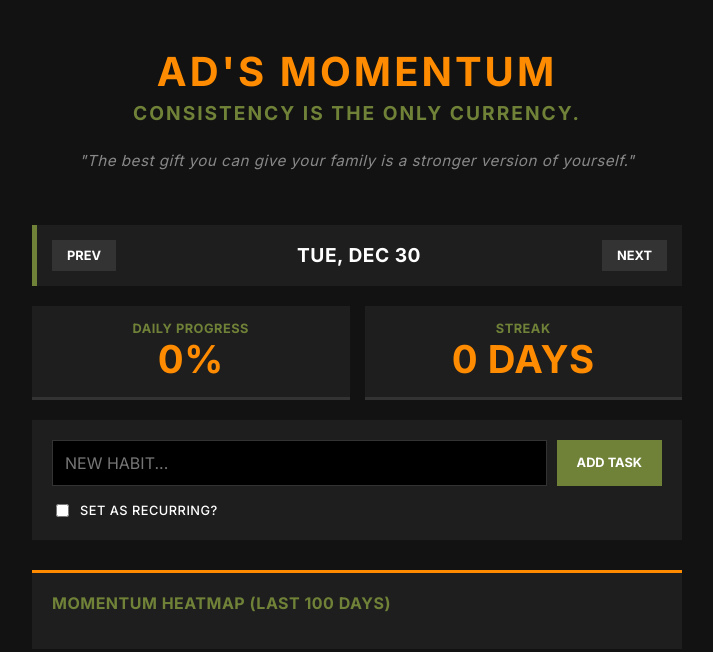
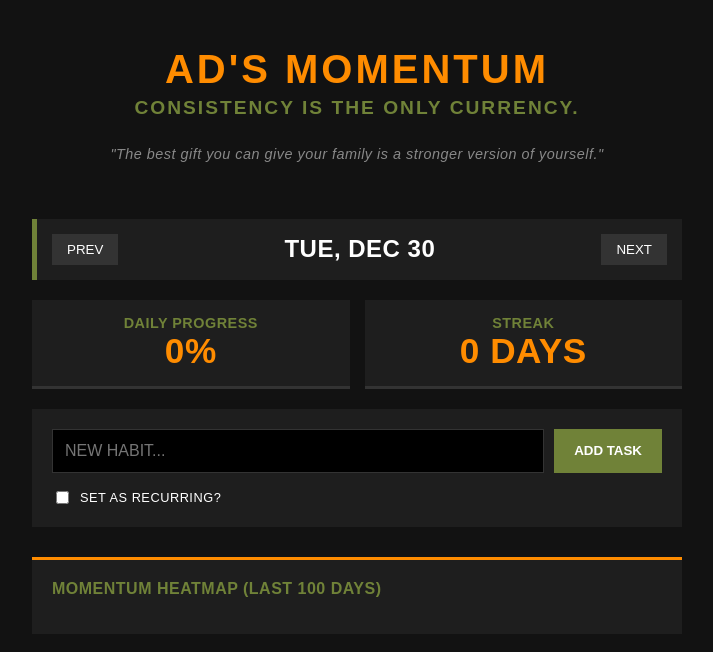
Before and after one commit to aamandeepnssl/TestDailyHabits, a plain HTML site: page index.html in a window 1280 px wide. Shown: the whole page, without its empty margins (283-996 px from the left). Drawn offline with Linux system fonts and the light colour scheme; no server answers; a web font is replaced by a local one.

Commit message:
Change font to 'Fira Sans Condensed' and adjust styles
Updated font and style properties in index.html.

```diff
--- a/index.html
+++ b/index.html
@@ -4,7 +4,7 @@
     <meta charset="UTF-8">
     <meta name="viewport" content="width=device-width, initial-scale=1.0">
     <title>AD's Momentum</title>
-    <link href="https://fonts.googleapis.com/css2?family=Inter:wght@400;500;700&display=swap" rel="stylesheet">
+    <link href="https://fonts.googleapis.com/css2?family=Fira+Sans+Condensed:wght@400;700&display=swap" rel="stylesheet">
     <script src="https://www.gstatic.com/firebasejs/9.23.0/firebase-app-compat.js"></script>
     <script src="https://www.gstatic.com/firebasejs/9.23.0/firebase-database-compat.js"></script>
     <style>
@@ -19,7 +19,7 @@
         }
 
         body {
-            font-family: 'Inter', sans-serif;
+            font-family: 'Fira Sans Condensed', sans-serif;
             background: var(--bg);
             color: var(--text);
             padding: 20px;
@@ -30,20 +30,20 @@
 
         .container { max-width: 650px; margin: 0 auto; }
 
+        /* Adjusted Spacing for Title and Motto */
         h1.main-title {
             text-align: center;
             color: var(--orange);
             font-size: 2.5rem;
-            margin-bottom: 0px;
+            margin-bottom: 0px; /* Removed margin to bring motto closer */
             letter-spacing: 3px;
-            font-weight: 700;
         }
 
         .motto {
             text-align: center;
             font-size: 1.2rem;
             color: var(--olive);
-            margin-top: 5px;
+            margin-top: 5px; /* Tiny gap under title */
             margin-bottom: 25px;
             font-weight: 700;
             letter-spacing: 2px;
@@ -55,28 +55,27 @@
             color: #888;
             margin-bottom: 30px;
             min-height: 45px;
-            font-size: 0.95rem;
+            font-size: 0.9rem;
             padding: 0 30px;
-            line-height: 1.5;
+            line-height: 1.4;
             text-transform: none;
-            font-weight: 400;
         }
 
         .date-nav { display: flex; justify-content: space-between; align-items: center; margin-bottom: 20px; background: var(--panel); padding: 15px; border-left: 5px solid var(--olive); }
-        .nav-btn { background: var(--grey); border: none; color: white; padding: 8px 15px; cursor: pointer; font-family: inherit; transition: 0.2s; font-weight: 700; font-size: 0.8rem; }
+        .nav-btn { background: var(--grey); border: none; color: white; padding: 8px 15px; cursor: pointer; font-family: inherit; transition: 0.2s; }
         .nav-btn:hover { background: var(--olive); }
 
         .dashboard { display: grid; grid-template-columns: 1fr 1fr; gap: 15px; margin-bottom: 20px; }
         .stat-card { background: var(--panel); padding: 15px; text-align: center; border-bottom: 3px solid var(--grey); }
-        .stat-card h3 { margin: 0; font-size: 0.8rem; color: var(--olive); font-weight: 700; }
-        .stat-card span { display: block; font-size: 2.4rem; color: var(--orange); font-weight: 700; }
+        .stat-card h3 { margin: 0; font-size: 0.9rem; color: var(--olive); }
+        .stat-card span { display: block; font-size: 2.2rem; color: var(--orange); font-weight: 700; }
 
         .add-box { background: var(--panel); padding: 20px; margin-bottom: 20px; }
         .input-row { display: flex; width: 100%; gap: 10px; box-sizing: border-box; }
-        input[type="text"] { flex-grow: 1; padding: 12px; background: #000; border: 1px solid var(--grey); color: white; font-family: inherit; font-size: 1rem; text-transform: uppercase; }
+        input[type="text"] { flex-grow: 1; padding: 12px; background: #000; border: 1px solid var(--grey); color: white; font-family: inherit; font-size: 1rem; }
 
         .task-item { display: flex; align-items: center; background: var(--panel); padding: 15px; margin-bottom: 10px; justify-content: space-between; border-right: 4px solid var(--grey); }
-        .del-btn { background: none; border: none; color: #555; cursor: pointer; font-family: inherit; font-weight: 700; padding: 5px 10px; transition: 0.3s; font-size: 0.8rem; }
+        .del-btn { background: none; border: none; color: #555; cursor: pointer; font-family: inherit; font-weight: bold; padding: 5px 10px; transition: 0.3s; }
         .del-btn:hover { color: #fff; background: var(--danger); border-radius: 3px; }
 
         #deleteModal {
@@ -90,7 +89,7 @@
         }
         .modal-content { background: var(--panel); padding: 35px; border: 1px solid var(--grey); text-align: center; max-width: 320px; }
         .modal-btns { display: flex; gap: 15px; justify-content: center; margin-top: 25px; }
-        .confirm-btn { background: var(--danger); color: white; border: none; padding: 10px 20px; cursor: pointer; font-family: inherit; font-weight: 700; }
+        .confirm-btn { background: var(--danger); color: white; border: none; padding: 10px 20px; cursor: pointer; font-family: inherit; font-weight: bold; }
         .cancel-btn { background: var(--grey); color: white; border: none; padding: 10px 20px; cursor: pointer; font-family: inherit; }
 
         .heatmap-container { background: var(--panel); padding: 20px; margin-top: 30px; border-top: 3px solid var(--orange); }
@@ -105,7 +104,7 @@
 
 <div id="deleteModal">
     <div class="modal-content">
-        <p style="font-size: 1rem; margin: 0; letter-spacing: 1px; font-weight: 700;">ARE YOU SURE YOU WANT TO DELETE THIS TASK?</p>
+        <p style="font-size: 1rem; margin: 0; letter-spacing: 1px;">ARE YOU SURE YOU WANT TO DELETE THIS TASK?</p>
         <div class="modal-btns">
             <button class="confirm-btn" id="confirmDelete">YES, DELETE</button>
             <button class="cancel-btn" onclick="closeModal()">CANCEL</button>
@@ -120,7 +119,7 @@
 
     <div class="date-nav">
         <button class="nav-btn" onclick="changeDate(-1)">PREV</button>
-        <h2 id="currentDateDisplay" style="margin:0; font-size: 1.2rem;">LOADING...</h2>
+        <h2 id="currentDateDisplay" style="margin:0;">LOADING...</h2>
         <button class="nav-btn" onclick="changeDate(1)">NEXT</button>
     </div>
 
@@ -132,20 +131,20 @@
     <div class="add-box">
         <div class="input-row">
             <input type="text" id="taskInput" placeholder="NEW HABIT...">
-            <button onclick="addTask()" style="background:var(--olive); color:white; border:none; padding:10px 20px; cursor:pointer; font-family:inherit; font-weight: 700; white-space: nowrap; font-size: 0.8rem;">ADD TASK</button>
+            <button onclick="addTask()" style="background:var(--olive); color:white; border:none; padding:10px 20px; cursor:pointer; font-family:inherit; font-weight: bold; white-space: nowrap;">ADD TASK</button>
         </div>
         <div style="margin-top:15px;">
-            <label style="cursor: pointer; font-size: 0.8rem; display: flex; align-items: center; gap: 8px; font-weight: 500;">
+            <label style="cursor: pointer; font-size: 0.8rem; display: flex; align-items: center; gap: 8px;">
                 <input type="checkbox" id="isRecurring" onchange="toggleDayPicker()"> SET AS RECURRING?
             </label>
             <div id="dayPicker" class="day-picker hidden" style="display:flex; justify-content:space-between; margin-top:15px; background: #000; padding: 10px; border-radius: 4px;">
-                <label style="font-size:0.6rem;"><input type="checkbox" value="1"> MON</label>
-                <label style="font-size:0.6rem;"><input type="checkbox" value="2"> TUE</label>
-                <label style="font-size:0.6rem;"><input type="checkbox" value="3"> WED</label>
-                <label style="font-size:0.6rem;"><input type="checkbox" value="4"> THU</label>
-                <label style="font-size:0.6rem;"><input type="checkbox" value="5"> FRI</label>
-                <label style="font-size:0.6rem;"><input type="checkbox" value="6"> SAT</label>
-                <label style="font-size:0.6rem;"><input type="checkbox" value="0"> SUN</label>
+                <label style="font-size:0.7rem;"><input type="checkbox" value="1"> MON</label>
+                <label style="font-size:0.7rem;"><input type="checkbox" value="2"> TUE</label>
+                <label style="font-size:0.7rem;"><input type="checkbox" value="3"> WED</label>
+                <label style="font-size:0.7rem;"><input type="checkbox" value="4"> THU</label>
+                <label style="font-size:0.7rem;"><input type="checkbox" value="5"> FRI</label>
+                <label style="font-size:0.7rem;"><input type="checkbox" value="6"> SAT</label>
+                <label style="font-size:0.7rem;"><input type="checkbox" value="0"> SUN</label>
             </div>
         </div>
     </div>
@@ -153,7 +152,7 @@
     <div id="taskList"></div>
 
     <div class="heatmap-container">
-        <h3 style="margin-top:0; font-size: 1rem; color: var(--olive); font-weight: 700;">MOMENTUM HEATMAP (LAST 100 DAYS)</h3>
+        <h3 style="margin-top:0; font-size: 1rem; color: var(--olive);">MOMENTUM HEATMAP (LAST 100 DAYS)</h3>
         <div id="heatmapGrid" class="heatmap-grid"></div>
     </div>
 </div>
@@ -161,13 +160,13 @@
 <script>
     // --- FIREBASE CONFIG (PASTE YOURS HERE) ---
     const firebaseConfig = {
-        apiKey: "YOUR_KEY",
-        authDomain: "YOUR_DOMAIN",
-        databaseURL: "YOUR_URL",
-        projectId: "YOUR_ID",
-        storageBucket: "YOUR_BUCKET",
-        messagingSenderId: "YOUR_SENDER",
-        appId: "YOUR_APP_ID"
+        apiKey: "AIzaSyCP8ZsngB137J1q186KHYeQKsIXzTbq580",
+            authDomain: "mydailyhabits-5b16d.firebaseapp.com",
+            databaseURL: "https://mydailyhabits-5b16d-default-rtdb.firebaseio.com",
+            projectId: "mydailyhabits-5b16d",
+            storageBucket: "mydailyhabits-5b16d.firebasestorage.app",
+            messagingSenderId: "50093682600",
+            appId: "1:50093682600:web:26644d7a3deb366ee3379d"
     };
 
     firebase.initializeApp(firebaseConfig);
```
